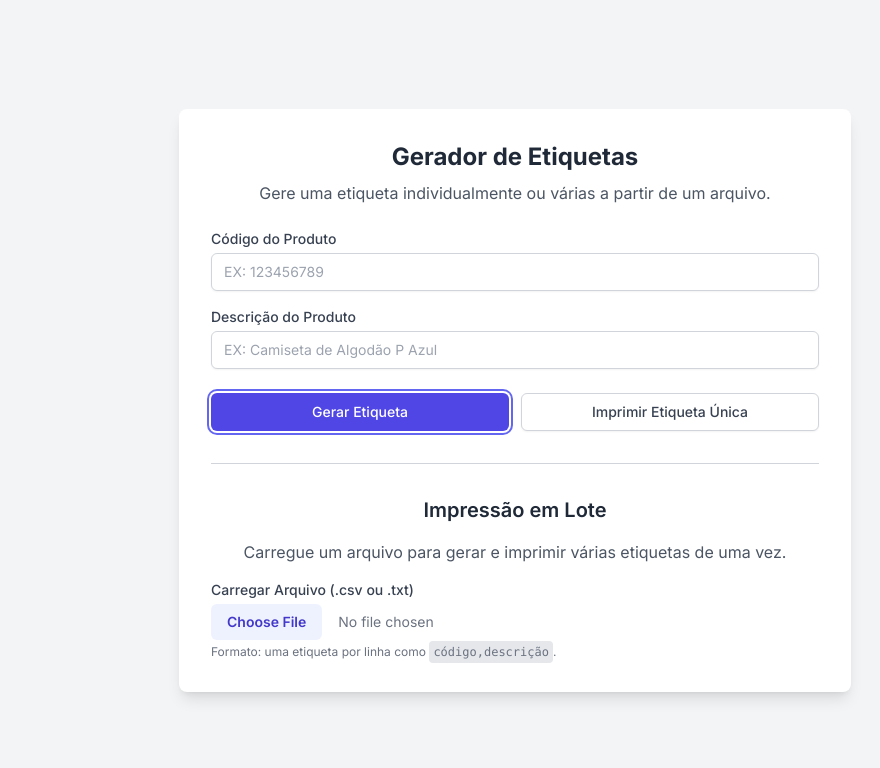
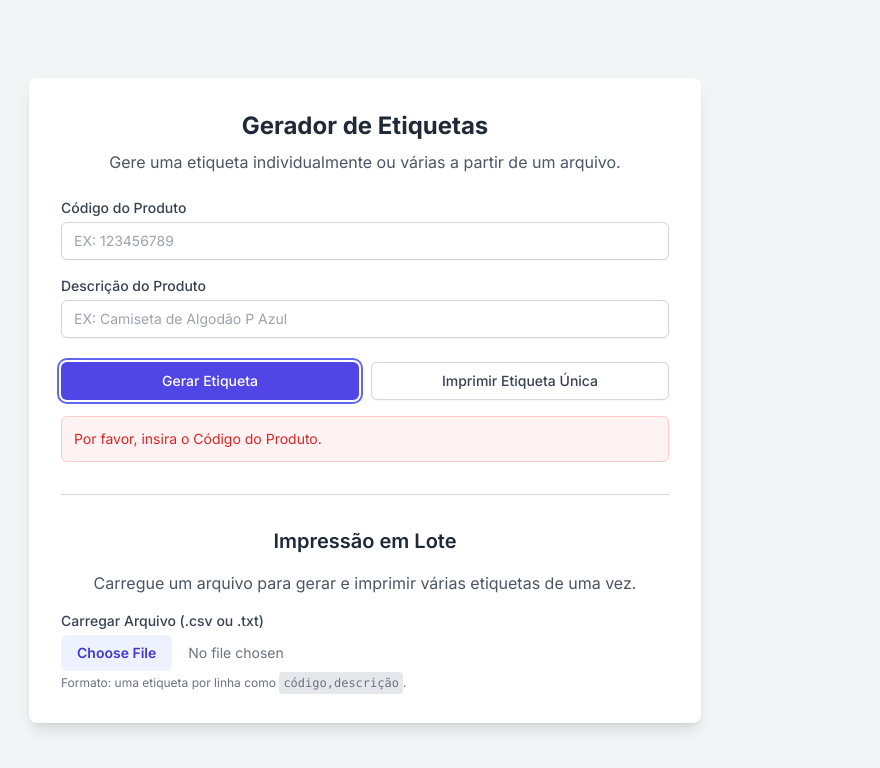
Before and after one commit to wellintonluz-ops/Gerador-etiquetas, a plain HTML site: page index.html in a window 1280 px wide. Both pictures are taken after a click on the button "Gerar Etiqueta". Shown: the whole page, without its empty margins (125-1005 px from the left). Drawn offline with nearby package versions, Linux system fonts and the light colour scheme.

Commit message:
Add files via upload

```diff
--- a/index.html
+++ b/index.html
@@ -146,6 +146,7 @@
                 Imprimir Etiqueta Única
             </button>
         </div>
+        <div id="single-error" class="text-red-600 text-sm hidden mt-4 p-3 bg-red-50 rounded-md border border-red-200"></div>
 
         <!-- Divisor -->
         <div class="my-8 border-t border-gray-300"></div>
@@ -188,7 +189,7 @@
     </div>
 
     <!-- Elemento para impressão única -->
-    <div id="single-print-area" class="print-area" style="display: none;">
+    <div id="single-print-area" class="print-area">
         <div id="product-code-print" class="product-code"></div>
         <svg id="barcode-print"></svg>
         <div id="product-description-print" class="product-description"></div>
@@ -204,6 +205,7 @@
         const productDescriptionInput = document.getElementById('productDescriptionInput');
         const batchFileUpload = document.getElementById('batchFileUpload');
         const batchError = document.getElementById('batch-error');
+        const singleError = document.getElementById('single-error');
 
         const previewSection = document.getElementById('preview-section');
         const infoSection = document.getElementById('info-section');
@@ -220,8 +222,10 @@
             const code = productCodeInput.value;
             const description = productDescriptionInput.value;
 
+            showSingleError(''); // Limpa erros anteriores
+
             if (!code) {
-                alert('Por favor, insira o Código do Produto.');
+                showSingleError('Por favor, insira o Código do Produto.');
                 return;
             }
 
@@ -333,6 +337,11 @@
             batchError.classList.toggle('hidden', !message);
         }
 
+        function showSingleError(message) {
+            singleError.textContent = message;
+            singleError.classList.toggle('hidden', !message);
+        }
+
     </script>
 
 </body>
```
